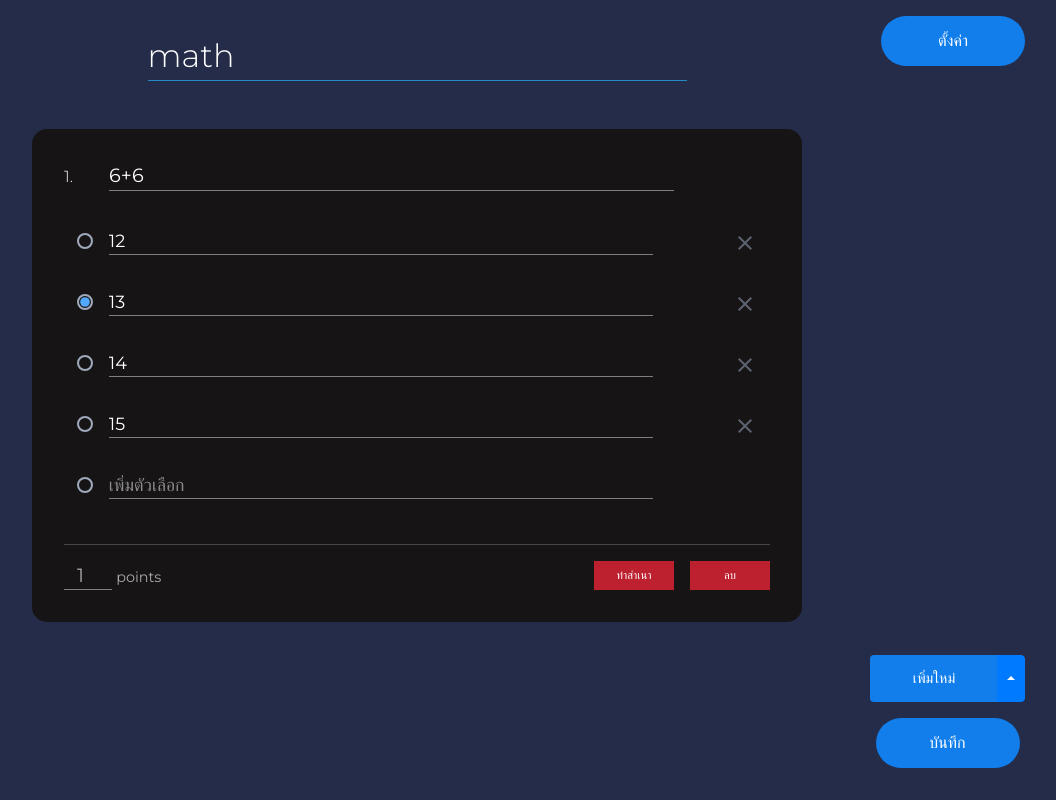
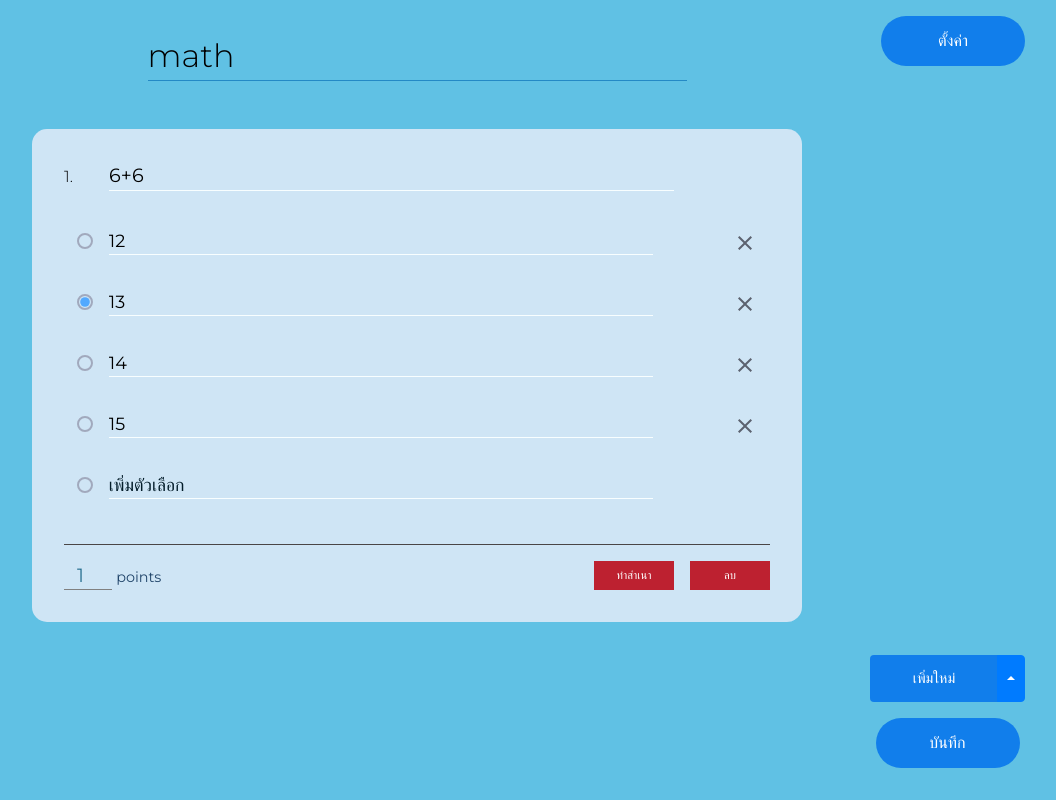
Before and after one commit to suprakron/Qu-mative, a Django app: page /quiz/7/update/ in a window 1280 px wide. Shown: the whole page, without its empty margins (223-1279 px from the left). Run offline with Django 3.2, Linux system fonts and the light colour scheme; a user stored in the database is signed in; data comes from the database, SQL or seed files in the repository; both versions use the stored data as it was after the commit; some libraries are stand-ins or nearby versions.

Commit message:
สีข้อความ

```diff
--- a/maker/static/quiz/new_quiz.css
+++ b/maker/static/quiz/new_quiz.css
@@ -9,7 +9,7 @@ html {
 }
 
 body {
-    background: #252c4a;
+    background: #4ebae1e5;
     font-family: "Montserrat", sans-serif;
     font-weight: 300;
 }
@@ -73,7 +73,7 @@ input.heading__text:-webkit-autofill, input.heading__text:-webkit-autofill:hover
     border-top: 1px solid rgb(74, 70, 70);
     padding-top: 1rem;
     margin-top: 2rem;
-    color: rgb(170 170 170);
+    color: rgb(34, 70, 107);
 }
 
 .footerBtns {
@@ -106,7 +106,7 @@ input.heading__text:-webkit-autofill, input.heading__text:-webkit-autofill:hover
     border-bottom: 1px solid gray;
     font-size: 1.2rem;
     text-align: center;
-    color: rgb(170 170 170);
+    color: rgb(47, 117, 149);
 }
 
 .point span {
@@ -125,8 +125,8 @@ input[type='text'] {
     background: transparent;
     border: none;
     outline: none;
-    border-bottom: 1px solid gray;
-    color: white;
+    border-bottom: 1px solid rgb(248, 254, 255);
+    color: black;
 }
 
 .quiz-form__ans input[type='text'] {
@@ -134,7 +134,7 @@ input[type='text'] {
 }
 
 .quiz-form__ans input[type='text']::placeholder {
-    color: rgb(140, 140, 140);
+    color: rgb(3, 28, 41);
 }
 
 .quiz-form__ans input.add_choice {
@@ -155,10 +155,10 @@ input[type='text']:focus, .point input:focus {
 }
 
 .question {
-    background-color: rgb(22 20 20);
+    background-color: rgb(207, 229, 245);
     padding: 2rem;
     border-radius: 15px;
-    color: white;
+    color: rgb(0, 0, 0);
 }
 
 .quiz-form__ans {
--- a/quiz/static/quiz/new_quiz.css
+++ b/quiz/static/quiz/new_quiz.css
@@ -9,7 +9,7 @@ html {
 }
 
 body {
-    background: #2e0436;
+    background: #183f4d;
     font-family: "Montserrat", sans-serif;
     font-weight: 300;
 }
@@ -182,7 +182,7 @@ input[type='text']:focus, .point input:focus {
 
 .quiz-form__ans .delete_choice:hover {
     cursor: pointer;
-    fill: #ff0019;
+    fill: #e0cdcf;
 }
 
 /* .quiz-form__ans input[type='text'] {
--- a/quiz/templates/quiz/navbar.html
+++ b/quiz/templates/quiz/navbar.html
@@ -2,7 +2,7 @@
     integrity="sha384-Vkoo8x4CGsO3+Hhxv8T/Q5PaXtkKtu6ug5TOeNV6gBiFeWPGFN9MuhOf23Q9Ifjh" crossorigin="anonymous">
 <link href="http://www.example.com" />
 
-<nav class="navbar navbar-expand-lg navbar-dark bg-dark">
+<nav class="navbar navbar-expand-lg navbar-dark bg-primary">
     <a class=" navbar-brand" href="#">Qu-mative</a>
     <button class="navbar-toggler" type="button" data-toggle="collapse" data-target="#navbarSupportedContent"
         aria-controls="navbarSupportedContent" aria-expanded="false" aria-label="Toggle navigation">
```
Also changed, not shown: quiz/static/quiz/quiz_list.css (+10 -10 lines), db.sqlite3.
